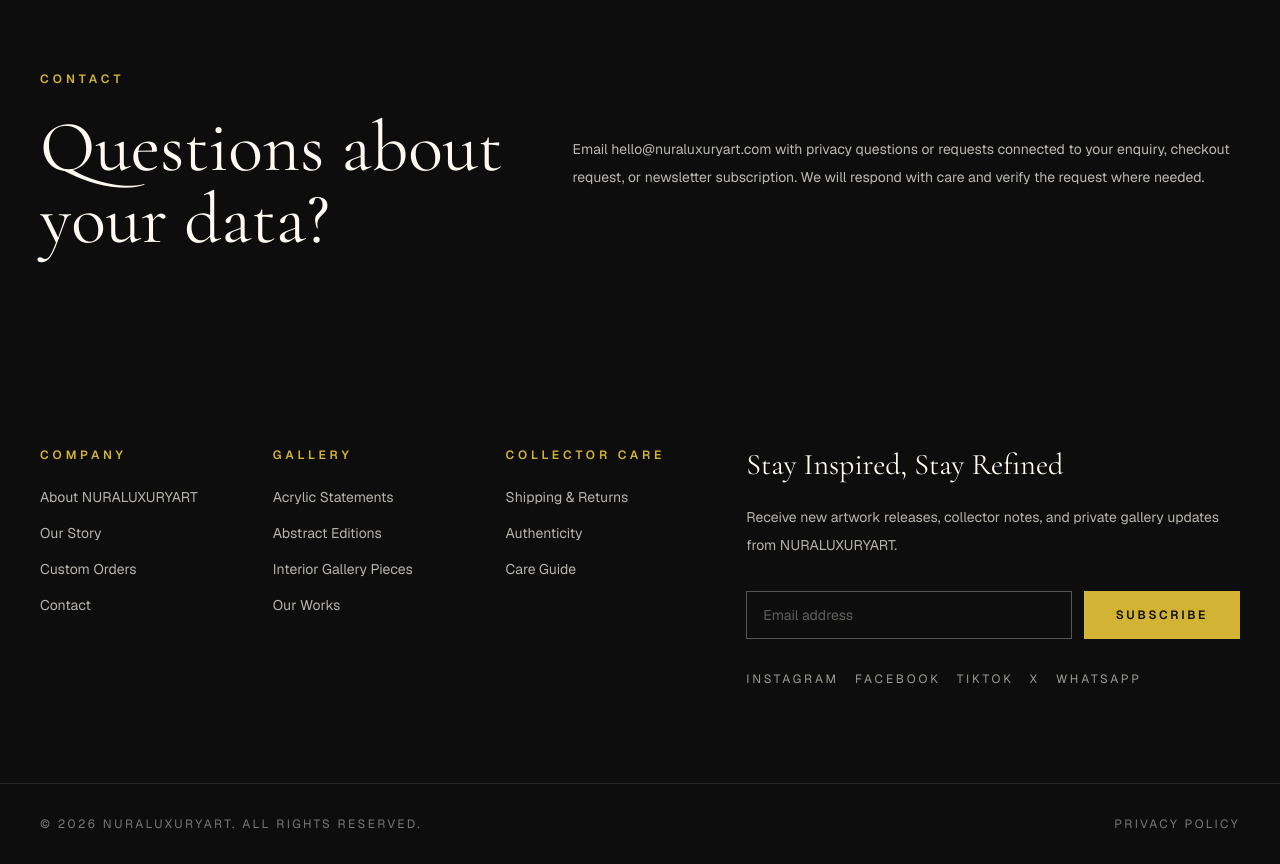
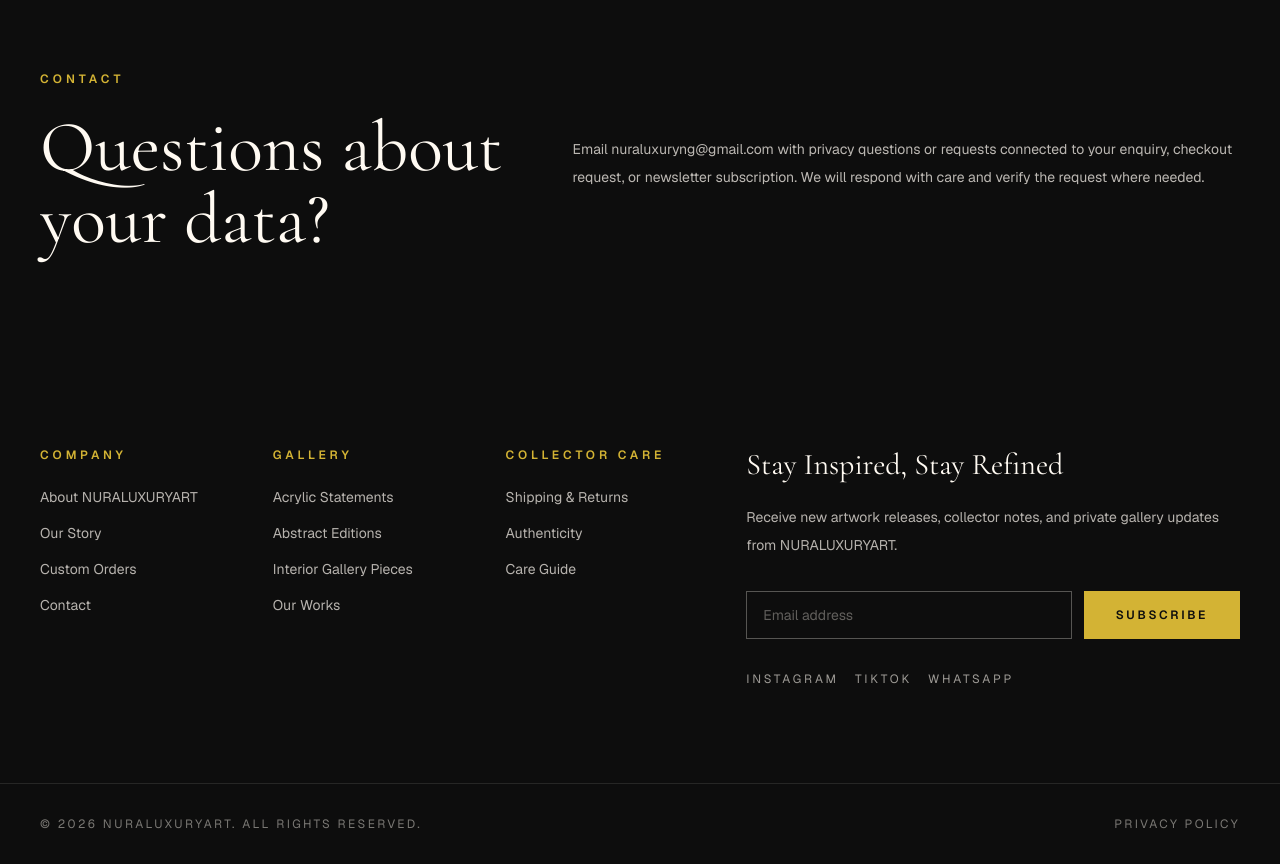
Before and after one commit to uchejude-creator/NURALUXURYART-, a Next.js app: page /privacy-policy in a window 1280 px wide. Shown: the part 1160-2024 px from the top of the page. Built offline with nearby package versions, Linux system fonts and the light colour scheme.

Commit message:
Update business contact links

```diff
--- a/src/app/contact/page.tsx
+++ b/src/app/contact/page.tsx
@@ -144,11 +144,16 @@
           </div>
 
           <div className="mt-14 grid gap-5 lg:grid-cols-3">
-            {supportCards.map((card) => (
+            {supportCards.map((card) => {
+              const isExternal = card.href.startsWith("http");
+
+              return (
                 <Link
                   key={card.title}
                   href={card.href}
                   className="group flex min-h-72 flex-col justify-between rounded-card border border-ink/10 bg-gallery-white p-7 shadow-[0_24px_70px_rgba(13,13,13,0.05)] transition-[border-color,transform,box-shadow] duration-300 hover:-translate-y-1 hover:border-gold hover:shadow-[0_32px_90px_rgba(13,13,13,0.08)] focus-visible:outline focus-visible:outline-2 focus-visible:outline-offset-4 focus-visible:outline-gold"
+                  target={isExternal ? "_blank" : undefined}
+                  rel={isExternal ? "noreferrer" : undefined}
                 >
                   <div>
                     <div className="flex items-center justify-between gap-4">
@@ -159,14 +164,17 @@
                         <SupportIcon icon={card.icon} />
                       </span>
                     </div>
-                  <h2 className="mt-8 font-serif text-4xl leading-none">{card.title}</h2>
+                    <h2 className="mt-8 font-serif text-4xl leading-none">
+                      {card.title}
+                    </h2>
                     <p className="mt-5 text-sm leading-7 text-stone">{card.body}</p>
                   </div>
                   <span className="mt-8 inline-flex text-xs font-semibold uppercase tracking-[0.22em] text-ink transition-colors group-hover:text-gold">
                     {card.cta}
                   </span>
                 </Link>
-            ))}
+              );
+            })}
           </div>
         </div>
       </section>
--- a/src/components/layout/site-footer.tsx
+++ b/src/components/layout/site-footer.tsx
@@ -37,11 +37,21 @@
           </p>
           <NewsletterForm />
           <div className="mt-8 flex flex-wrap gap-4 text-xs uppercase tracking-[0.24em] text-gallery-white/60">
-            {siteConfig.socialLinks.map((link) => (
-              <Link key={link.label} href={link.href} className="hover:text-gold">
-                {link.label}
-              </Link>
-            ))}
+            {siteConfig.socialLinks.map((link) => {
+              const isExternal = link.href.startsWith("http");
+
+              return (
+                <Link
+                  key={link.label}
+                  href={link.href}
+                  className="hover:text-gold"
+                  target={isExternal ? "_blank" : undefined}
+                  rel={isExternal ? "noreferrer" : undefined}
+                >
+                  {link.label}
+                </Link>
+              );
+            })}
           </div>
         </section>
       </div>
--- a/src/config/site.ts
+++ b/src/config/site.ts
@@ -7,10 +7,10 @@
   locale: "en",
   currency: "NGN",
   contact: {
-    email: "hello@nuraluxuryart.com",
-    phone: "+234 000 000 0000",
-    phoneHref: "tel:+2340000000000",
-    whatsappHref: "https://wa.me/2340000000000",
+    email: "nuraluxuryng@gmail.com",
+    phone: "+234 706 941 1946",
+    phoneHref: "tel:+2347069411946",
+    whatsappHref: "https://wa.me/2347069411946",
     location: "Lagos, Nigeria",
     responseTime: "Collector enquiries are usually answered within one business day.",
   },
@@ -49,10 +49,8 @@
     },
   ],
   socialLinks: [
-    { label: "Instagram", href: "/contact" },
-    { label: "Facebook", href: "/contact" },
-    { label: "TikTok", href: "/contact" },
-    { label: "X", href: "/contact" },
-    { label: "WhatsApp", href: "/contact" },
+    { label: "Instagram", href: "https://www.instagram.com/nuraluxury_ng?igsh=N2w4ZXRpZW8zOXdo" },
+    { label: "TikTok", href: "https://www.tiktok.com/@nuraluxuryart?_r=1&_t=ZS-974Y8NtS31Q" },
+    { label: "WhatsApp", href: "https://wa.me/2347069411946" },
   ],
 } as const;
```
Lines whose indentation alone changed are shown as unchanged.
